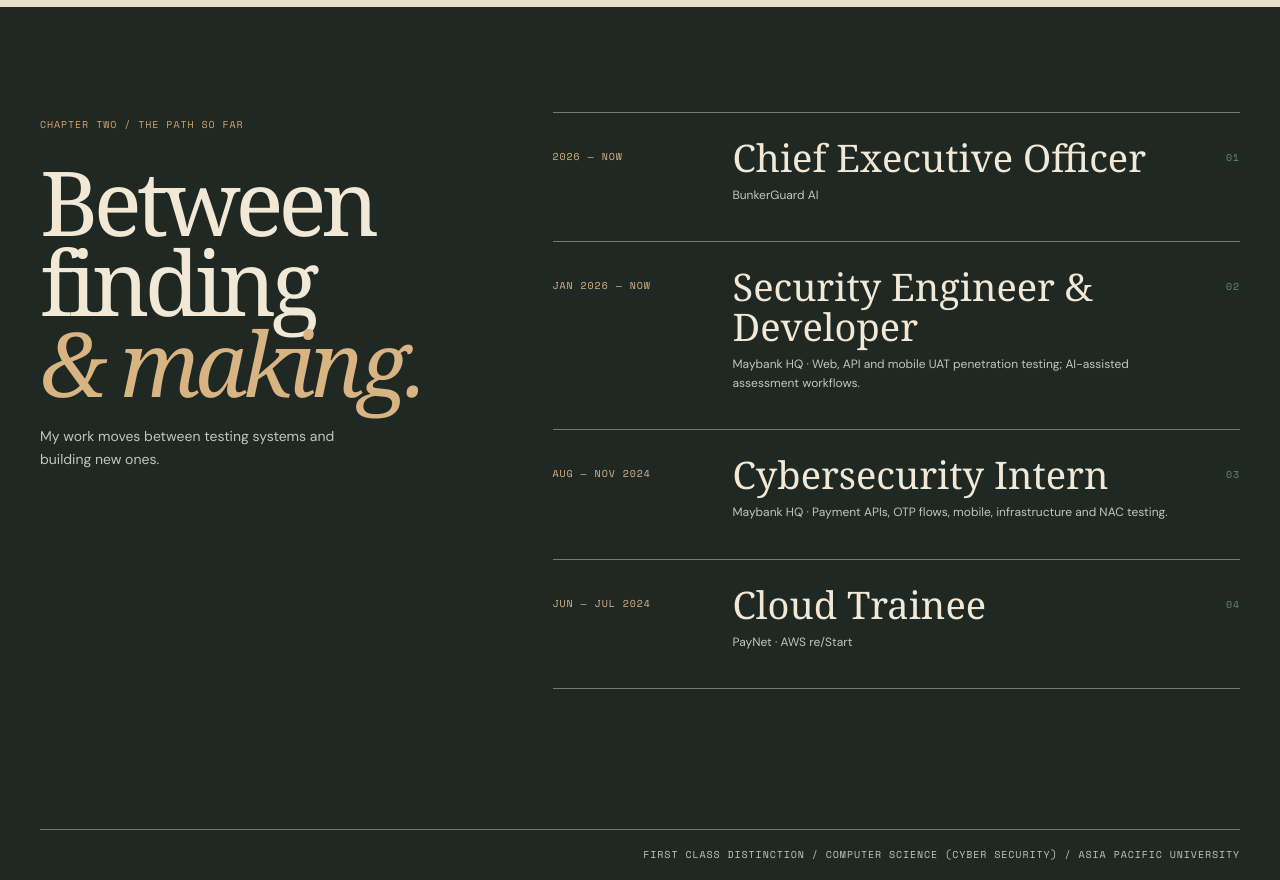
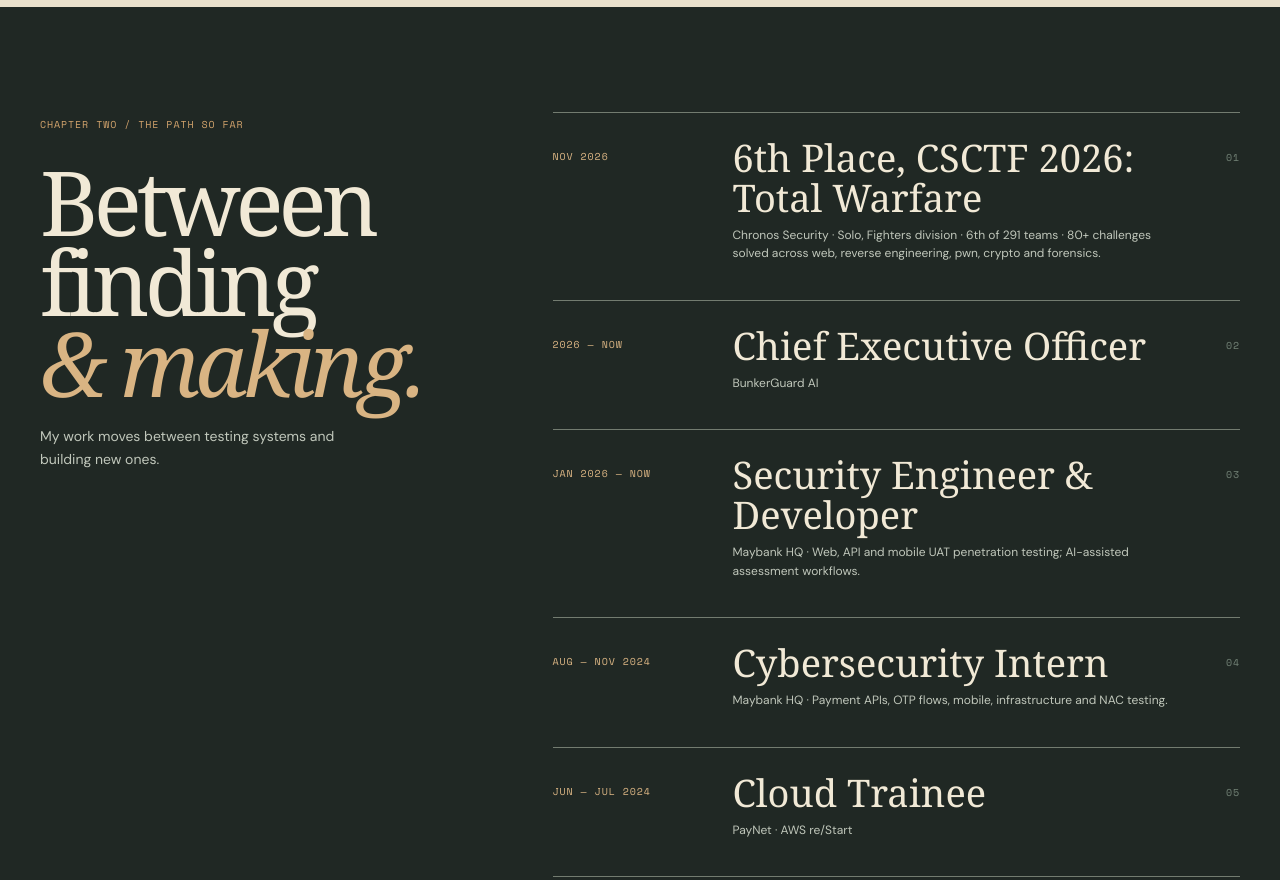
Before and after one commit to yantongggg/portfolio, a plain HTML site: page index.html in a window 1280 px wide. Shown: the part 2820-3700 px from the top of the page. Drawn offline with nearby package versions, Linux system fonts and the light colour scheme; a web font is replaced by a local one.

Commit message:
Add CSCTF 2026 6th place to experience
Co-Authored-By: Claude Opus 5.5 <noreply@anthropic.com>

```diff
--- a/index.html
+++ b/index.html
@@ -155,10 +155,11 @@
     <section class="experience-section ink" id="experience" aria-labelledby="experience-title">
       <div class="experience-heading"><span>CHAPTER TWO / THE PATH SO FAR</span><h2 id="experience-title">Between finding<br><em>& making.</em></h2><p>My work moves between testing systems and building new ones.</p></div>
       <div class="experience-list">
-        <div class="job reveal"><span class="job-date">2026 — NOW</span><div><h3>Chief Executive Officer</h3><p>BunkerGuard AI</p></div><span class="job-mark">01</span></div>
-        <div class="job reveal"><span class="job-date">JAN 2026 — NOW</span><div><h3>Security Engineer & Developer</h3><p>Maybank HQ · Web, API and mobile UAT penetration testing; AI-assisted assessment workflows.</p></div><span class="job-mark">02</span></div>
-        <div class="job reveal"><span class="job-date">AUG — NOV 2024</span><div><h3>Cybersecurity Intern</h3><p>Maybank HQ · Payment APIs, OTP flows, mobile, infrastructure and NAC testing.</p></div><span class="job-mark">03</span></div>
-        <div class="job reveal"><span class="job-date">JUN — JUL 2024</span><div><h3>Cloud Trainee</h3><p>PayNet · AWS re/Start</p></div><span class="job-mark">04</span></div>
+        <div class="job reveal"><span class="job-date">NOV 2026</span><div><h3>6th Place, CSCTF 2026: Total Warfare</h3><p>Chronos Security · Solo, Fighters division · 6th of 291 teams · 80+ challenges solved across web, reverse engineering, pwn, crypto and forensics.</p></div><span class="job-mark">01</span></div>
+        <div class="job reveal"><span class="job-date">2026 — NOW</span><div><h3>Chief Executive Officer</h3><p>BunkerGuard AI</p></div><span class="job-mark">02</span></div>
+        <div class="job reveal"><span class="job-date">JAN 2026 — NOW</span><div><h3>Security Engineer & Developer</h3><p>Maybank HQ · Web, API and mobile UAT penetration testing; AI-assisted assessment workflows.</p></div><span class="job-mark">03</span></div>
+        <div class="job reveal"><span class="job-date">AUG — NOV 2024</span><div><h3>Cybersecurity Intern</h3><p>Maybank HQ · Payment APIs, OTP flows, mobile, infrastructure and NAC testing.</p></div><span class="job-mark">04</span></div>
+        <div class="job reveal"><span class="job-date">JUN — JUL 2024</span><div><h3>Cloud Trainee</h3><p>PayNet · AWS re/Start</p></div><span class="job-mark">05</span></div>
       </div>
       <div class="experience-colophon">FIRST CLASS DISTINCTION / COMPUTER SCIENCE (CYBER SECURITY) / ASIA PACIFIC UNIVERSITY</div>
     </section>
```
